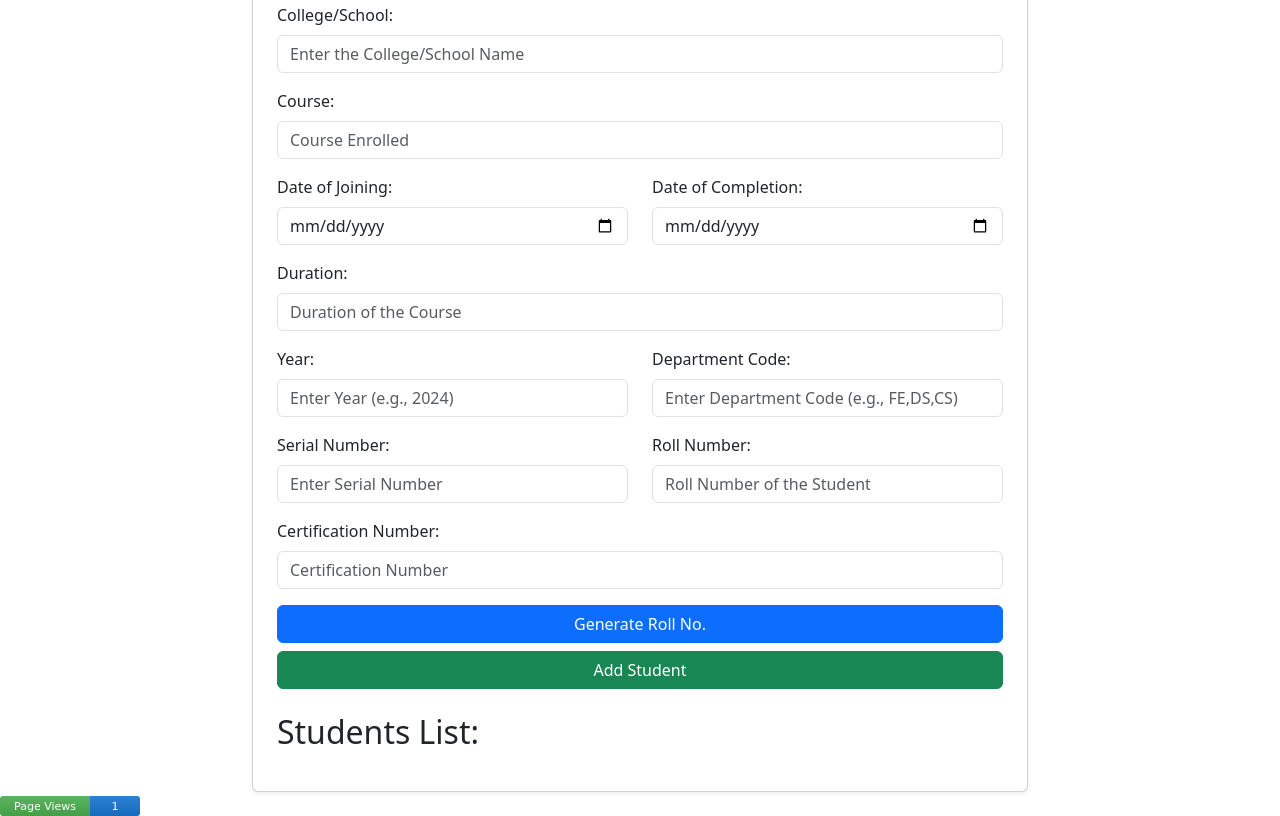
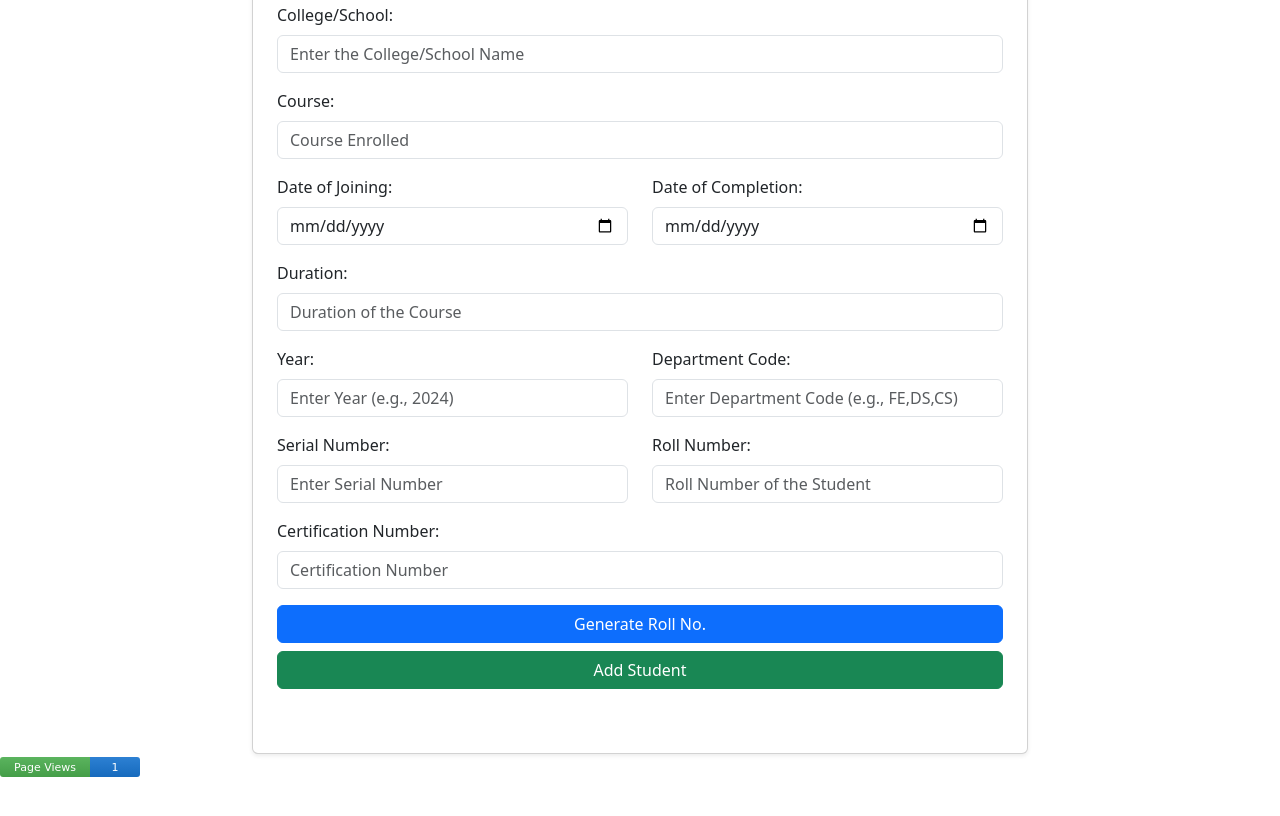
Before and after one commit to Shiva0909122/student-registration-form, a website: page index.html in a window 1280 px wide. Shown: the part 664-1480 px from the top of the page. After the commit the page ends 1442 px from the top, so only its background shows below. Drawn offline with nearby package versions, Linux system fonts and the light colour scheme; no server answers.

Commit message:
Update index.html

```diff
--- a/index.html
+++ b/index.html
@@ -121,7 +121,7 @@
                 </div>
             </form>
             <div id="student-list" class="mt-4">
-                <h2>Students List:</h2>
+
                 <ol id="student" type="1"></ol>
             </div>
         </div>
```
